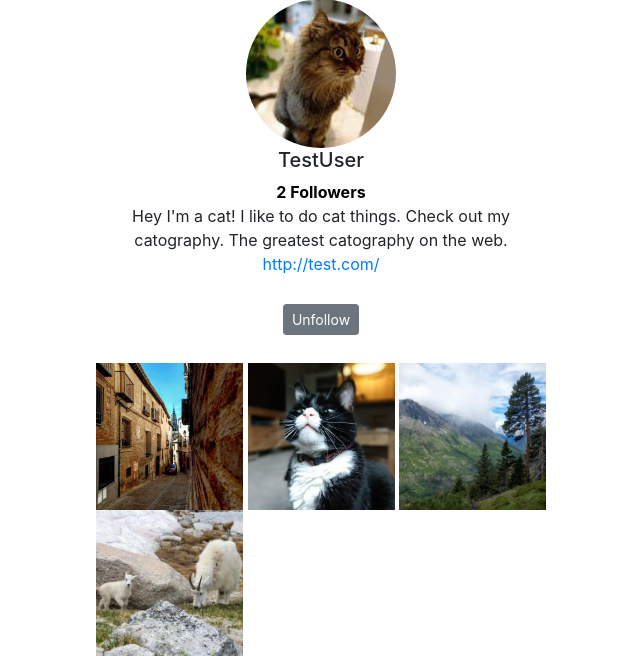
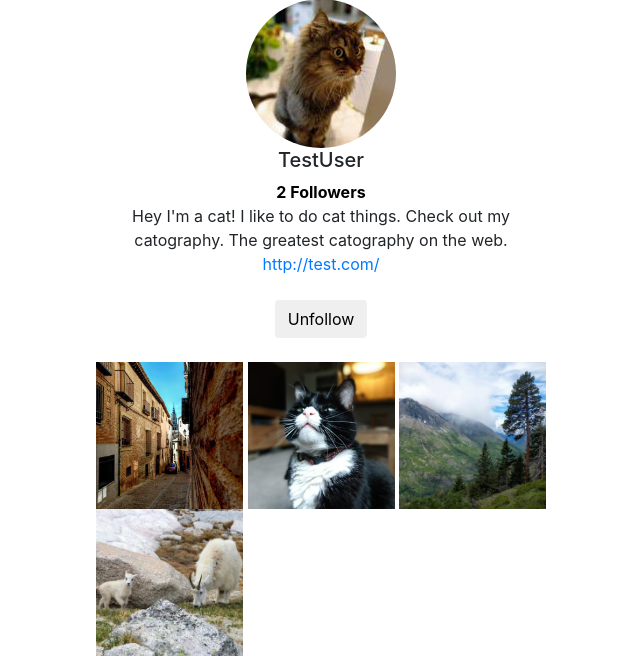
Before and after one commit to peterzernia/petsygram, a Django app: page /user/TestUser/ in a window 1280 px wide. Shown: the part 93-749 px from the top of the page, without its empty margins (319-959 px from the left). Run offline with Django 3.2, Linux system fonts and the light colour scheme; a user stored in the database is signed in; data comes from the database, SQL or seed files in the repository; both versions use the stored data as it was after the commit; some libraries are stand-ins or nearby versions.

Commit message:
changed css classes on button

```diff
--- a/direct_messages/templates/direct_messages/directmessage_confirm_delete.html
+++ b/direct_messages/templates/direct_messages/directmessage_confirm_delete.html
@@ -7,8 +7,8 @@
       <fieldset>
         <h7>Are you sure you want to delete this message?</h7></br></br>
         <div>
-          <button class="btn btn-outline-danger" type="submit">Delete</button>
-          <a class="btn btn-outline-secondary" href="{% url 'direct_messages-inbox' %}">Cancel</a>
+          <button class="btn" type="submit">Delete</button>
+          <a class="btn" href="{% url 'direct_messages-inbox' %}">Cancel</a>
         </div>
       </fieldset>
   </form>
--- a/photo_blog/static/photo_blog/buttons.js
+++ b/photo_blog/static/photo_blog/buttons.js
@@ -8,7 +8,7 @@ function toggleFollow(){
       });
 };
 
-function "window.POST_ID"(){
+function toggleLike(){
       $.ajax({
         url: window.USER_LIKE_URL,
         success: function(data) {
--- a/photo_blog/templates/photo_blog/base.html
+++ b/photo_blog/templates/photo_blog/base.html
@@ -45,7 +45,7 @@
                 <div class="dropdown-menu">
                   <form method="GET" action="{% url 'search' %}">
                     <input type="text" placeholder="Search" name="q" value="{{ request.GET.q }}">
-                    <input class="btn btn-light" type="submit" name="" value="Search">
+                    <input class="btn" type="submit" name="" value="Search">
                   </form>
                 </div>
               </div>
--- a/photo_blog/templates/photo_blog/comment_confirm_delete.html
+++ b/photo_blog/templates/photo_blog/comment_confirm_delete.html
@@ -7,8 +7,8 @@
       <fieldset>
         <h7>Are you sure you want to delete this comment?</h7></br></br>
         <div>
-          <button class="btn btn-outline-danger" type="submit">Delete</button>
-          <a class="btn btn-outline-secondary" href="{% url 'photo_blog-home' %}">Cancel</a>
+          <button class="btn" type="submit">Delete</button>
+          <a class="btn" href="{% url 'photo_blog-home' %}">Cancel</a>
         </div>
       </fieldset>
   </form>
--- a/photo_blog/templates/photo_blog/post_confirm_delete.html
+++ b/photo_blog/templates/photo_blog/post_confirm_delete.html
@@ -7,8 +7,8 @@
       <fieldset>
         <h7>Are you sure you want to delete this post?</h7></br></br>
         <div>
-          <button class="btn btn-outline-danger" type="submit">Delete</button>
-          <a class="btn btn-outline-secondary" href="{% url 'photo_blog-detail' object.id %}">Cancel</a>
+          <button class="btn" type="submit">Delete</button>
+          <a class="btn" href="{% url 'photo_blog-detail' object.id %}">Cancel</a>
         </div>
       </fieldset>
   </form>
--- a/photo_blog/templates/photo_blog/post_detail.html
+++ b/photo_blog/templates/photo_blog/post_detail.html
@@ -51,8 +51,8 @@
       </div>
       <div>
         {% if post.author == user %}
-        <a class ="btn btn-danger" href="{% url 'photo_blog-delete' post.id %}">Delete Post</a>
-        <a class ="btn btn-secondary" href="{% url 'photo_blog-update' post.id %}">Edit Post</a>
+        <a class ="btn" href="{% url 'photo_blog-delete' post.id %}">Delete Post</a>
+        <a class ="btn" href="{% url 'photo_blog-update' post.id %}">Edit Post</a>
         {% endif %}
       </div>
   </article>
--- a/photo_blog/templates/photo_blog/search.html
+++ b/photo_blog/templates/photo_blog/search.html
@@ -5,7 +5,7 @@
 
 <form method="GET" action="">
   <input type="text" placeholder="Search" name="q" value="{{ request.GET.q }}">
-  <input class="btn btn-secondary" type="submit" name="" value="Search">
+  <input class="btn" type="submit" name="" value="Search">
 </form>
 
 {% if request.GET.q %}
--- a/photo_blog/templates/photo_blog/user_profile.html
+++ b/photo_blog/templates/photo_blog/user_profile.html
@@ -19,12 +19,12 @@
         {% endif %}
         </br>
         {% if post.author == user %}
-          <a class='btn btn-secondary btn-sm mt-1 mb-1' href="{% url 'edit_profile' %}">Edit Profile</a>
-          <a class='btn btn-secondary btn-sm mt-1 mb-1' href="{% url 'logout' %}">Logout</a>
+          <a class='btn' href="{% url 'edit_profile' %}">Edit Profile</a>
+          <a class='btn' href="{% url 'logout' %}">Logout</a>
         {% elif user in post.author.profile.followers.all %}
-          <button id="followElement" class="btn btn-secondary btn-sm mt-1 mb-1" onclick="toggleFollow()">Unfollow</button>
+          <button id="followElement" class="btn" onclick="toggleFollow()">Unfollow</button>
         {% elif user not in post.author.profile.followers.all %}
-          <button id="followElement" class="btn btn-secondary btn-sm mt-1 mb-1" onclick="toggleFollow()">Follow</button>
+          <button id="followElement" class="btn" onclick="toggleFollow()">Follow</button>
         {% endif %}
       </center>
     {% endwith %}
@@ -37,8 +37,8 @@
   </div>
 </div>
 {% if post.author == user %}
-  <a class='btn btn-secondary btn-sm mt-1 mb-1' href="{% url 'edit_profile' %}">Edit Profile</a>
-  <a class='btn btn-secondary btn-sm mt-1 mb-1' href="{% url 'logout' %}">Logout</a>
+  <a class='btn' href="{% url 'edit_profile' %}">Edit Profile</a>
+  <a class='btn' href="{% url 'logout' %}">Logout</a>
 {% endif %}
 
 {% endblock %}
```
Also changed, not shown: db.sqlite3.
